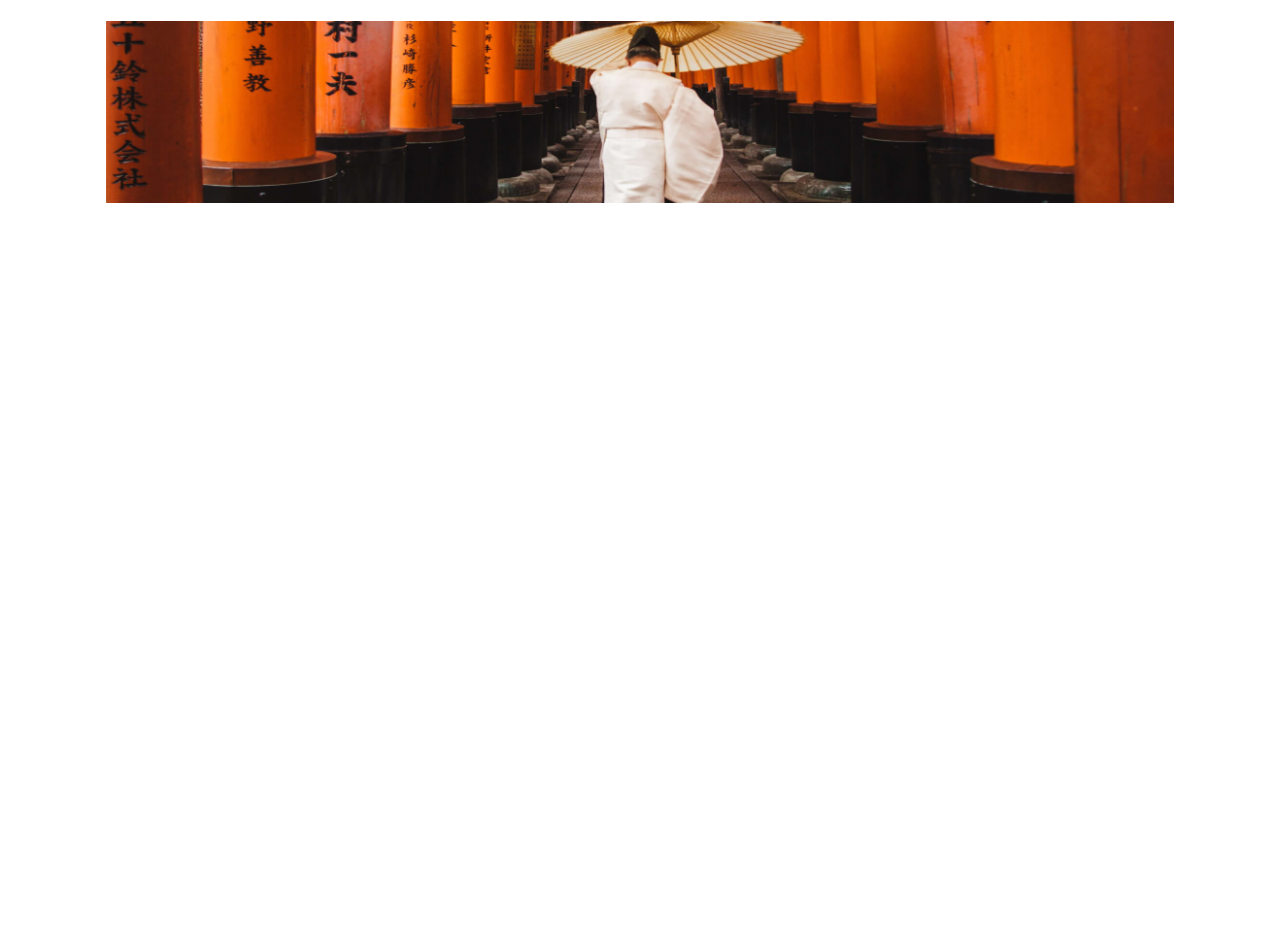
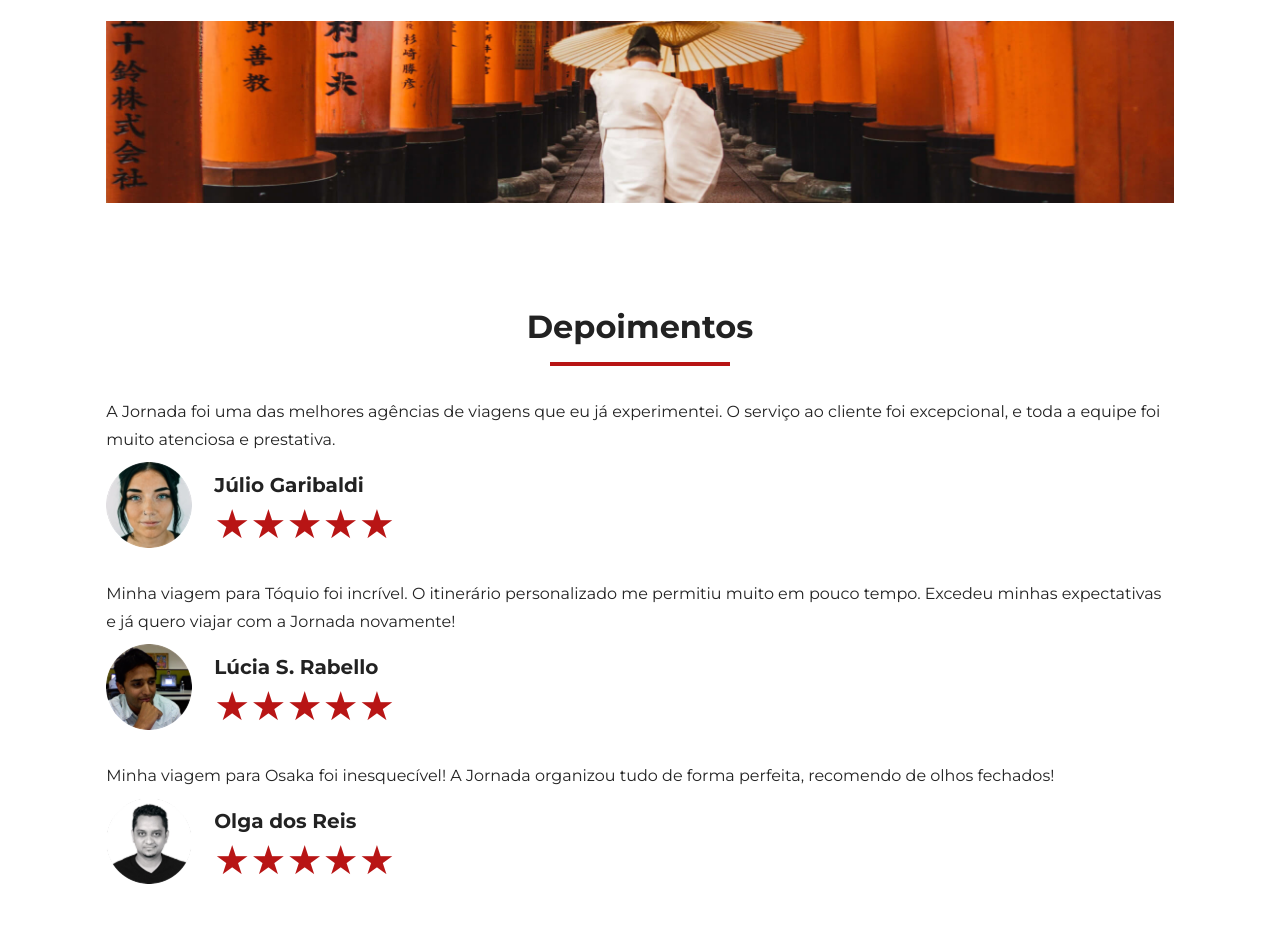
Before and after one commit to PedroHSueiro/jornada-viagens, a plain HTML site: page pacotes.html in a window 1280 px wide. Shown: the part 2438-3374 px from the top of the page. Before the commit the page ends 2693 px from the top, so only its background shows below. Drawn offline with Linux system fonts and the light colour scheme.

Commit message:
Creating initial layout for travel testimonies

```diff
--- a/pacotes.html
+++ b/pacotes.html
@@ -163,5 +163,87 @@
         </div>
       </div>
     </section>
+    <section class="testimonies">
+      <div class="section-title">
+        <h2>Depoimentos</h2>
+        <hr class="separation-line" />
+      </div>
+      <div class="testimonies-container">
+        <article class="client-testimony">
+          <header>
+            <p class="content-text small">
+              A Jornada foi uma das melhores agências de viagens que eu já
+              experimentei. O serviço ao cliente foi excepcional, e toda a
+              equipe foi muito atenciosa e prestativa.
+            </p>
+          </header>
+          <footer>
+            <img
+              src="./img/testimonies/homepage/profile-picture-talita.png"
+              alt="Foto de perfil da cliente Talita Villas Boas"
+            />
+            <div class="profile-content">
+              <h3>Júlio Garibaldi</h3>
+              <div class="rating">
+                <span class="star">★</span>
+                <span class="star">★</span>
+                <span class="star">★</span>
+                <span class="star">★</span>
+                <span class="star">★</span>
+              </div>
+            </div>
+          </footer>
+        </article>
+        <article class="client-testimony">
+          <header>
+            <p class="content-text small">
+              Minha viagem para Tóquio foi incrível. O itinerário personalizado
+              me permitiu muito em pouco tempo. Excedeu minhas expectativas e já
+              quero viajar com a Jornada novamente!
+            </p>
+          </header>
+          <footer>
+            <img
+              src="./img/testimonies/homepage/profile-picture-amari.png"
+              alt="Foto de perfil da cliente Amari Salin"
+            />
+            <div class="profile-content">
+              <h3>Lúcia S. Rabello</h3>
+              <div class="rating">
+                <span class="star">★</span>
+                <span class="star">★</span>
+                <span class="star">★</span>
+                <span class="star">★</span>
+                <span class="star">★</span>
+              </div>
+            </div>
+          </footer>
+        </article>
+        <article class="client-testimony">
+          <header>
+            <p class="content-text small">
+              Minha viagem para Osaka foi inesquecível! A Jornada organizou tudo
+              de forma perfeita, recomendo de olhos fechados!
+            </p>
+          </header>
+          <footer>
+            <img
+              src="./img/testimonies/homepage/profile-picture-lauro.png"
+              alt="Foto de perfil da cliente Lauro B. Matos"
+            />
+            <div class="profile-content">
+              <h3>Olga dos Reis</h3>
+              <div class="rating">
+                <span class="star">★</span>
+                <span class="star">★</span>
+                <span class="star">★</span>
+                <span class="star">★</span>
+                <span class="star">★</span>
+              </div>
+            </div>
+          </footer>
+        </article>
+      </div>
+    </section>
   </body>
 </html>
```
